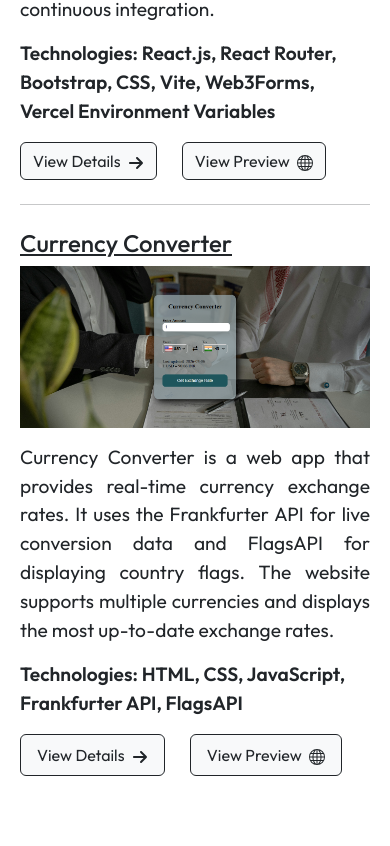
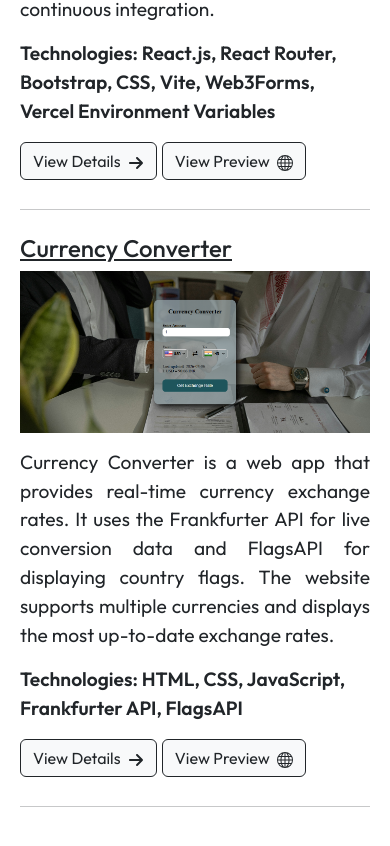
Before and after one commit to vaibhav-velhal/vaibhav-portfolio, a React (Vite) app: page / in a window 390 px wide. Shown: the part 960-1806 px from the top of the page. Built offline with nearby package versions, Linux system fonts and the light colour scheme.

Commit message:
Buttons are resized in project section

```diff
--- a/src/pages/Home/Home.css
+++ b/src/pages/Home/Home.css
@@ -76,4 +76,12 @@ section h2 {
         display: flex;
         flex-direction: column-reverse;
     }
+
+    .buttons-section {
+        display: block;
+    }
+    .buttons-section .btn {
+        margin-right: 5px;
+        margin-bottom: 5px;
+    }
 }
--- a/src/pages/Home/Home.jsx
+++ b/src/pages/Home/Home.jsx
@@ -28,7 +28,7 @@ function Home() {
                                 <a className="btn btn-light btn-outline-dark py-md-2 px-md-3" href="https://just-pizza-official.vercel.app/" target='_blank'>View Preview <BsGlobe className='ms-1' /></a>
                             </div>
                         </div>
-                        <div className="image-container project-image col-12 col-md-6 ps-md-4">
+                        <div className="image-container project-image col-12 col-md-6">
                             <img src="/JustPizza-Project.png" alt="JustPizza-Project" />
                         </div>
                     </div>
@@ -40,19 +40,23 @@ function Home() {
                 <div className="project-item my-4 my-md-5">
                     <h3 className='text-decoration-underline'>Currency Converter</h3>
                     <div className="row">
-                        <div className="image-container project-image col-12 col-md-6 pe-md-4">
+                        <div className="image-container project-image col-12 col-md-6">
                             <img src="/Currency Converter.png" alt="Currency-Converter-Project" />
                         </div>
                         <div className="project-info col-12 col-md-6">
                             <p className='project-description'>Currency Converter is a web app that provides real-time currency exchange rates. It uses the Frankfurter API for live conversion data and FlagsAPI for displaying country flags. The website supports multiple currencies and displays the most up-to-date exchange rates.</p>
                             <p className='technology-section fw-semibold'>Technologies: HTML, CSS, JavaScript, Frankfurter API, FlagsAPI</p>
                             <div className="buttons-section">
-                                <button className="btn btn-light btn-outline-dark py-2 px-3">View Details <FaArrowRight className='ms-1' /></button>
-                                <a className="btn btn-light btn-outline-dark py-2 px-3" href="https://vaibhav-velhal.github.io/currency-converter/" target='_blank'>View Preview <BsGlobe className='ms-1' /></a>
+                                <button className="btn btn-light btn-outline-dark py-md-2 px-md-3">View Details <FaArrowRight className='ms-1' /></button>
+                                <a className="btn btn-light btn-outline-dark py-md-2 px-md-3" href="https://vaibhav-velhal.github.io/currency-converter/" target='_blank'>View Preview <BsGlobe className='ms-1' /></a>
                             </div>
                         </div>
                     </div>
                 </div>
+
+                <hr />
+
+
             </section>
         </section>
     );
```
